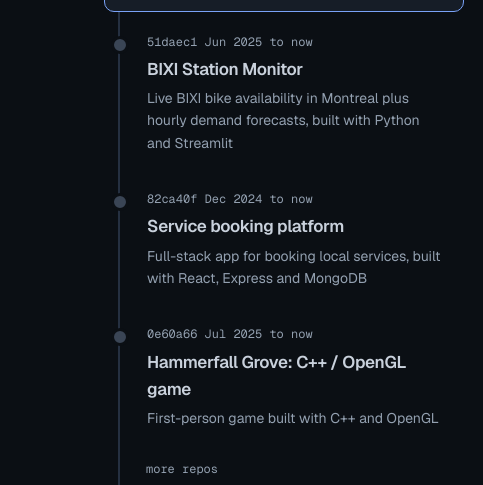
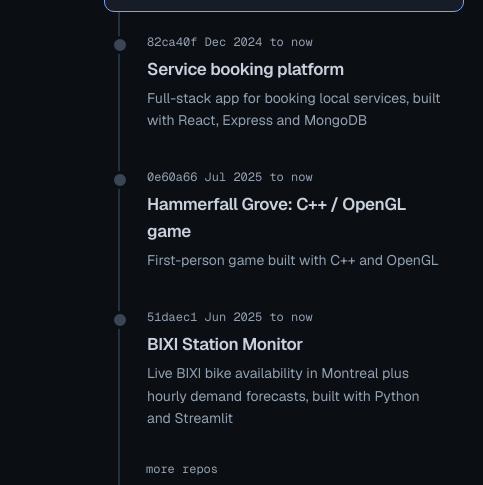
Before and after one commit to asifur-rahman9/asifur-rahman9.github.io, an Astro site: page / in a window 1280 px wide. Shown: the part 1116-1601 px from the top of the page, 0-483 px from the left. Built offline with nearby package versions, Linux system fonts and the light colour scheme; Astro itself is replaced by a stand-in of ours; no server answers; animation ran at ten frames a second.

Commit message:
feat: list projects in resume order

```diff
--- a/src/components/ProjectExplorer.tsx
+++ b/src/components/ProjectExplorer.tsx
@@ -16,14 +16,14 @@ export default function ProjectExplorer({ projects, minor, github, initial, init
 
   const [activity, setActivity] = useState<Activity>(initial);
   const [repos, setRepos] = useState<Repos>(initialRepos);
-  const [picked, setPicked] = useState<string | null>(null); // null: follow the newest project
+  const [sel, setSel] = useState(projects[0].id);
   const [sync, setSync] = useState<Sync>(Object.keys(initial).length ? 'build' : 'stale');
   const [now, setNow] = useState<number | null>(null); // null until mounted: SSR shows absolute dates
   const [shot, setShot] = useState<Record<string, number>>({}); // selected screenshot per project
 
   useEffect(() => {
     setNow(Date.now());
-    const pick = (id?: string) => { if (id && projects.some((p) => p.id === id)) setPicked(id); };
+    const pick = (id?: string) => { if (id && projects.some((p) => p.id === id)) setSel(id); };
     pick(window.__pendingProject);
     const unlisten = listen(EVENTS.selectProject, pick); // from the terminal's `open <name>`
     const tick = setInterval(() => setNow(Date.now()), 60_000);
@@ -52,8 +52,6 @@ export default function ProjectExplorer({ projects, minor, github, initial, init
   const when = (iso: string) => (now ? timeAgo(iso, now) : shortDate(iso));
   const latest = (slug: string) => activity[slug]?.[0];
   const describe = (p: Project) => repos[slugOf(p)]?.description || p.summary;
-  const ordered = newestFirst(projects, slugOf, activity);
-  const sel = picked ?? ordered[0].id; // until the visitor picks one, show the newest (also after a live refresh)
 
   return (
     <div className="projects">
@@ -67,10 +65,10 @@ export default function ProjectExplorer({ projects, minor, github, initial, init
         )}
         <span className="rail" aria-hidden="true" />
         <div className="commits">
-          {ordered.map((p) => {
+          {projects.map((p) => {
             const on = p.id === sel, c = latest(slugOf(p));
             return (
-              <button key={p.id} type="button" className={`commit ${on ? 'on' : ''}`} aria-pressed={on} onClick={() => setPicked(p.id)}>
+              <button key={p.id} type="button" className={`commit ${on ? 'on' : ''}`} aria-pressed={on} onClick={() => setSel(p.id)}>
                 <span className="dot" aria-hidden="true"><i /></span>
                 <span className="commit-text">
                   <span className="small muted">
--- a/src/data/site.ts
+++ b/src/data/site.ts
@@ -34,6 +34,7 @@ export type Project = {
   repo: string;
 };
 
+// Featured projects, shown in this order (same as the resume). Minor projects are sorted by latest push.
 export const projects: Project[] = [
   {
     id: 'campusshare',
@@ -58,28 +59,6 @@ export const projects: Project[] = [
       { path: 'docs/images/05-node-offline.png', alt: 'Search still working on two campuses after LOY goes offline' },
     ],
     repo: 'https://github.com/asifur-rahman9/campusshare-grpc',
-  },
-  {
-    id: 'bixi',
-    hash: '51daec1',
-    date: 'Jun 2025 to now',
-    title: 'BIXI Station Monitor',
-    summary: 'Live BIXI bike availability in Montreal plus hourly demand forecasts, built with Python and Streamlit',
-    body: "Maps every station from BIXI's live GBFS feed, colored by how full it is, and lists the ones that are nearly empty or nearly full. A gradient boosting model trained on 2025 trips and hourly weather forecasts departures and arrivals for the next 48 hours at the 50 busiest stations.",
-    stack: ['Python', 'pandas', 'scikit-learn', 'Streamlit', 'pytest', 'Docker'],
-    metrics: [
-      { value: '32%', label: 'lower error than same hour last week' },
-      { value: '256,800', label: 'station-hours of real 2025 trips' },
-      { value: '48 h', label: 'weather-aware forecast window' },
-    ],
-    badges: ['CI', 'Docker', 'Tests'],
-    images: [
-      { path: 'docs/media/live-map.jpg', alt: 'Live map of BIXI stations colored by bike availability' },
-      { path: 'docs/media/forecast.jpg', alt: 'Forecast tab with predicted departures and arrivals' },
-      { path: 'docs/media/model.jpg', alt: 'Model tab with accuracy and actual vs predicted trips' },
-      { path: 'docs/media/before-v1.jpg', alt: 'The first version of the app' },
-    ],
-    repo: 'https://github.com/asifur-rahman9/bixi-demand-forecaster',
   },
   {
     id: 'booking',
@@ -127,6 +106,28 @@ export const projects: Project[] = [
       { path: 'docs/media/catch.jpg', alt: 'Catching an ember near the hammer arm' },
     ],
     repo: 'https://github.com/asifur-rahman9/hammerfall-grove',
+  },
+  {
+    id: 'bixi',
+    hash: '51daec1',
+    date: 'Jun 2025 to now',
+    title: 'BIXI Station Monitor',
+    summary: 'Live BIXI bike availability in Montreal plus hourly demand forecasts, built with Python and Streamlit',
+    body: "Maps every station from BIXI's live GBFS feed, colored by how full it is, and lists the ones that are nearly empty or nearly full. A gradient boosting model trained on 2025 trips and hourly weather forecasts departures and arrivals for the next 48 hours at the 50 busiest stations.",
+    stack: ['Python', 'pandas', 'scikit-learn', 'Streamlit', 'pytest', 'Docker'],
+    metrics: [
+      { value: '32%', label: 'lower error than same hour last week' },
+      { value: '256,800', label: 'station-hours of real 2025 trips' },
+      { value: '48 h', label: 'weather-aware forecast window' },
+    ],
+    badges: ['CI', 'Docker', 'Tests'],
+    images: [
+      { path: 'docs/media/live-map.jpg', alt: 'Live map of BIXI stations colored by bike availability' },
+      { path: 'docs/media/forecast.jpg', alt: 'Forecast tab with predicted departures and arrivals' },
+      { path: 'docs/media/model.jpg', alt: 'Model tab with accuracy and actual vs predicted trips' },
+      { path: 'docs/media/before-v1.jpg', alt: 'The first version of the app' },
+    ],
+    repo: 'https://github.com/asifur-rahman9/bixi-demand-forecaster',
   },
 ];
 
```
Also changed, not shown: tests/commands.test.ts (+1 -1 lines).
